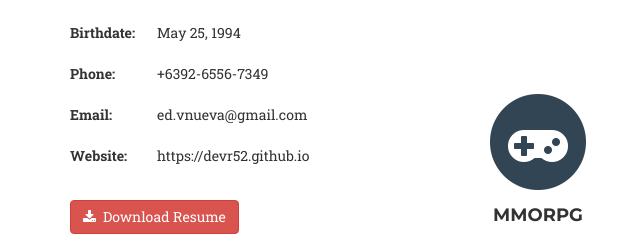
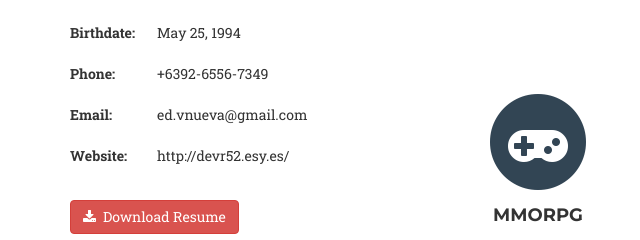
Before and after one commit to devr52/devr52.github.io, a website: page index.html in a window 1280 px wide. Shown: the part 1280-1520 px from the top of the page, 0-640 px from the left. Drawn offline with nearby package versions, Linux system fonts and the light colour scheme; a web font is replaced by a local one.

Commit message:
change website url

```diff
--- a/index.html
+++ b/index.html
@@ -115,7 +115,7 @@
                         <dt>Email:</dt>
                             <dd>ed.vnueva@gmail.com</dd>
                         <dt>Website:</dt>
-                            <dd>https://devr52.github.io</dd>
+                            <dd>http://devr52.esy.es/</dd>
                     </dl>
                     <a href="/pdf/resume.pdf" class="btn btn-danger" download><i class="fa fa-download"></i>&nbsp;&nbsp;Download Resume</a>
                 </div>
```
